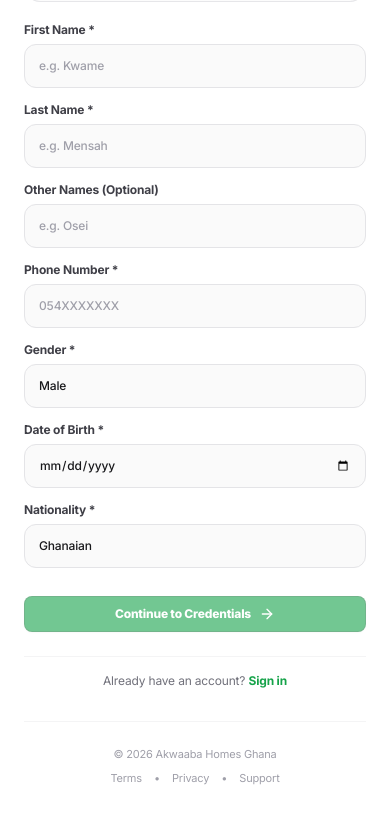
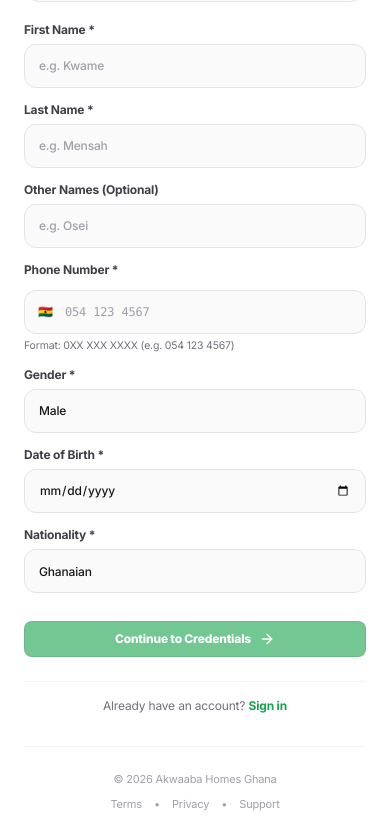
Before and after one commit to Commander-hill/akwaaba-homes, a Next.js app in the folder frontend/: page /register in a window 390 px wide. Shown: the part 903-1739 px from the top of the page. Before the commit the page ends 1714 px from the top, so only its background shows below. Built offline with nearby package versions, Linux system fonts and the light colour scheme; no server answers.

Commit message:
feat(register): add Ghanaian phone auto-formatter and network carrier detection badges

```diff
--- a/frontend/src/app/register/page.tsx
+++ b/frontend/src/app/register/page.tsx
@@ -18,7 +18,8 @@ import {
   Check,
   Lock,
   AlertCircle,
-  Circle
+  Circle,
+  Phone
 } from 'lucide-react';
 import api from '@/lib/axios';
 import toast from 'react-hot-toast';
@@ -28,6 +29,96 @@ import ThemeToggle from '@/components/ThemeToggle';
 import { Button } from '@/components/ui/Button';
 import PassportUpload from '@/components/PassportUpload';
 import { getImageUrl } from '@/lib/utils';
+
+interface GhanaCarrierInfo {
+  carrier: 'MTN' | 'Telecel' | 'AT' | 'Glo';
+  badgeColor: string;
+  badgeBg: string;
+  badgeBorder: string;
+  label: string;
+}
+
+function detectGhanaCarrier(rawPhone: string): GhanaCarrierInfo | null {
+  const digits = (rawPhone || '').replace(/\D/g, '');
+  if (!digits) return null;
+
+  let local = digits;
+  if (local.startsWith('233')) {
+    local = '0' + local.slice(3);
+  }
+
+  if (local.length < 3) return null;
+  const prefix3 = local.slice(0, 3);
+
+  // MTN Ghana: 024, 025, 053, 054, 055, 059
+  if (['024', '025', '053', '054', '055', '059'].includes(prefix3)) {
+    return {
+      carrier: 'MTN',
+      label: 'MTN MoMo',
+      badgeBg: 'bg-amber-100 dark:bg-amber-950/70',
+      badgeColor: 'text-amber-800 dark:text-amber-300',
+      badgeBorder: 'border-amber-300/80 dark:border-amber-800'
+    };
+  }
+
+  // Telecel Ghana: 020, 050
+  if (['020', '050'].includes(prefix3)) {
+    return {
+      carrier: 'Telecel',
+      label: 'Telecel Cash',
+      badgeBg: 'bg-rose-100 dark:bg-rose-950/70',
+      badgeColor: 'text-rose-800 dark:text-rose-300',
+      badgeBorder: 'border-rose-300/80 dark:border-rose-800'
+    };
+  }
+
+  // AT Ghana (AirtelTigo): 027, 057, 026, 056
+  if (['027', '057', '026', '056'].includes(prefix3)) {
+    return {
+      carrier: 'AT',
+      label: 'AT Money',
+      badgeBg: 'bg-blue-100 dark:bg-blue-950/70',
+      badgeColor: 'text-blue-800 dark:text-blue-300',
+      badgeBorder: 'border-blue-300/80 dark:border-blue-800'
+    };
+  }
+
+  // Glo Ghana: 023
+  if (['023'].includes(prefix3)) {
+    return {
+      carrier: 'Glo',
+      label: 'Glo',
+      badgeBg: 'bg-emerald-100 dark:bg-emerald-950/70',
+      badgeColor: 'text-emerald-800 dark:text-emerald-300',
+      badgeBorder: 'border-emerald-300/80 dark:border-emerald-800'
+    };
+  }
+
+  return null;
+}
+
+function formatGhanaianPhone(input: string): string {
+  if (!input) return '';
+  const isPlus = input.trim().startsWith('+');
+  const digits = input.replace(/\D/g, '');
+
+  if (isPlus || digits.startsWith('233')) {
+    let clean = digits.startsWith('233') ? digits.slice(3) : digits;
+    if (clean.length > 9) clean = clean.slice(0, 9);
+
+    if (clean.length === 0) return '+233 ';
+    if (clean.length <= 2) return `+233 ${clean}`;
+    if (clean.length <= 5) return `+233 ${clean.slice(0, 2)} ${clean.slice(2)}`;
+    return `+233 ${clean.slice(0, 2)} ${clean.slice(2, 5)} ${clean.slice(5)}`;
+  }
+
+  let clean = digits;
+  if (clean.length > 10) clean = clean.slice(0, 10);
+
+  if (clean.length <= 3) return clean;
+  if (clean.length <= 6) return `${clean.slice(0, 3)} ${clean.slice(3)}`;
+  return `${clean.slice(0, 3)} ${clean.slice(3, 6)} ${clean.slice(6)}`;
+}
 
 export default function RegisterPage() {
   const router = useRouter();
@@ -162,8 +253,9 @@ export default function RegisterPage() {
       triggerError('Please enter your first and last name.');
       return;
     }
-    if (!formData.phoneNumber.trim()) {
-      triggerError('Please provide a valid Ghanaian phone number (e.g. 054xxxxxxx).');
+    const cleanPhone = formData.phoneNumber.replace(/\D/g, '');
+    if (cleanPhone.length < 9) {
+      triggerError('Please provide a valid 10-digit Ghanaian phone number (e.g. 054 123 4567).');
       return;
     }
     if (!formData.gender || !formData.nationality.trim()) {
@@ -192,8 +284,8 @@ export default function RegisterPage() {
     }
 
     if (formData.role === 'TENANT' && formData.isStudent) {
-      if (!formData.guardianName.trim() || !formData.guardianPhone.trim()) {
-        triggerError('Please provide emergency guardian contact details.');
+      if (!formData.guardianName.trim() || formData.guardianPhone.replace(/\D/g, '').length < 9) {
+        triggerError('Please provide valid emergency guardian contact details (10-digit Ghanaian phone number).');
         return;
       }
       if (!formData.campus || !formData.studentId.trim() || !formData.dateOfAdmission || !formData.programmeOfStudy.trim()) {
@@ -296,7 +388,7 @@ export default function RegisterPage() {
   const isStep1Valid = Boolean(
     formData.firstName.trim() &&
     formData.lastName.trim() &&
-    formData.phoneNumber.trim() &&
+    formData.phoneNumber.replace(/\D/g, '').length >= 9 &&
     formData.gender &&
     formData.nationality.trim() &&
     formData.avatarUrl && formData.avatarUrl.trim() &&
@@ -316,7 +408,7 @@ export default function RegisterPage() {
         Boolean(formData.dateOfAdmission) &&
         Boolean(formData.programmeOfStudy.trim()) &&
         Boolean(formData.guardianName.trim()) &&
-        Boolean(formData.guardianPhone.trim())))
+        formData.guardianPhone.replace(/\D/g, '').length >= 9))
   );
 
   const campusLabels: Record<string, string> = {
@@ -399,6 +491,25 @@ export default function RegisterPage() {
       isMismatch
     };
   }, [formData.password, formData.confirmPassword]);
+
+  // Ghanaian phone number auto-formatting & carrier detection
+  const handlePhoneChange = (raw: string, field: 'phoneNumber' | 'guardianPhone') => {
+    const formatted = formatGhanaianPhone(raw);
+    setFormData((prev) => ({ ...prev, [field]: formatted }));
+  };
+
+  const userCarrier = useMemo(() => detectGhanaCarrier(formData.phoneNumber), [formData.phoneNumber]);
+  const guardianCarrier = useMemo(() => detectGhanaCarrier(formData.guardianPhone), [formData.guardianPhone]);
+
+  const isUserPhoneValid = useMemo(() => {
+    const digits = formData.phoneNumber.replace(/\D/g, '');
+    return digits.length === 10 || (digits.startsWith('233') && digits.length === 12);
+  }, [formData.phoneNumber]);
+
+  const isGuardianPhoneValid = useMemo(() => {
+    const digits = formData.guardianPhone.replace(/\D/g, '');
+    return digits.length === 10 || (digits.startsWith('233') && digits.length === 12);
+  }, [formData.guardianPhone]);
 
   const inputClass = "w-full h-11 px-3.5 bg-zinc-50 dark:bg-zinc-900/60 border border-zinc-200 dark:border-zinc-800 rounded-xl text-xs font-medium text-zinc-900 dark:text-white placeholder:text-zinc-400 focus:bg-white dark:focus:bg-zinc-900 focus:border-[#0F5132] focus:ring-4 focus:ring-[#0F5132]/10 outline-none transition";
   const labelClass = "block text-xs font-bold text-zinc-700 dark:text-zinc-300 mb-1.5";
@@ -778,16 +889,44 @@ export default function RegisterPage() {
                     placeholder="e.g. Osei"
                   />
                 </div>
+                {/* User Phone Number with Ghanaian Carrier Detection */}
                 <div>
+                  <div className="flex items-center justify-between mb-1.5">
                     <label className={labelClass}>Phone Number *</label>
+                    {userCarrier && (
+                      <span className={`inline-flex items-center gap-1 px-2 py-0.5 rounded-full text-[10px] font-bold border transition-all animate-in fade-in ${userCarrier.badgeBg} ${userCarrier.badgeColor} ${userCarrier.badgeBorder}`}>
+                        <span className="w-1.5 h-1.5 rounded-full bg-current animate-pulse" />
+                        <span>{userCarrier.label}</span>
+                      </span>
+                    )}
+                  </div>
+                  <div className="relative">
+                    <div className="absolute inset-y-0 left-0 pl-3.5 flex items-center pointer-events-none text-zinc-400">
+                      <span className="text-xs mr-1 select-none">🇬🇭</span>
+                    </div>
                     <input
                       type="tel"
                       required
-                    className={inputClass}
+                      className={`${inputClass} pl-10 pr-9 font-mono`}
                       value={formData.phoneNumber}
-                    onChange={(e) => setFormData({ ...formData, phoneNumber: e.target.value })}
-                    placeholder="054XXXXXXX"
+                      onChange={(e) => handlePhoneChange(e.target.value, 'phoneNumber')}
+                      placeholder="054 123 4567"
                     />
+                    {isUserPhoneValid && (
+                      <div className="absolute inset-y-0 right-0 pr-3 flex items-center text-emerald-600 dark:text-emerald-400 pointer-events-none">
+                        <CheckCircle2 className="w-4 h-4" />
+                      </div>
+                    )}
+                  </div>
+                  <p className="text-[10.5px] text-zinc-500 dark:text-zinc-400 mt-1">
+                    {isUserPhoneValid ? (
+                      <span className="text-emerald-600 dark:text-emerald-400 font-semibold flex items-center gap-1">
+                        <Check className="w-3 h-3" /> Valid Ghanaian mobile line (MoMo ready)
+                      </span>
+                    ) : (
+                      'Format: 0XX XXX XXXX (e.g. 054 123 4567)'
+                    )}
+                  </p>
                 </div>
                 <div>
                   <label className={labelClass}>Gender *</label>
@@ -952,16 +1091,44 @@ export default function RegisterPage() {
                           placeholder="Parent or Guardian Name"
                         />
                       </div>
+                      {/* Guardian Phone Number with Carrier Detection */}
                       <div>
+                        <div className="flex items-center justify-between mb-1.5">
                           <label className={labelClass}>Guardian Phone Number *</label>
+                          {guardianCarrier && (
+                            <span className={`inline-flex items-center gap-1 px-2 py-0.5 rounded-full text-[10px] font-bold border transition-all animate-in fade-in ${guardianCarrier.badgeBg} ${guardianCarrier.badgeColor} ${guardianCarrier.badgeBorder}`}>
+                              <span className="w-1.5 h-1.5 rounded-full bg-current animate-pulse" />
+                              <span>{guardianCarrier.label}</span>
+                            </span>
+                          )}
+                        </div>
+                        <div className="relative">
+                          <div className="absolute inset-y-0 left-0 pl-3.5 flex items-center pointer-events-none text-zinc-400">
+                            <span className="text-xs mr-1 select-none">🇬🇭</span>
+                          </div>
                           <input
                             type="tel"
                             required
-                          className={inputClass}
+                            className={`${inputClass} pl-10 pr-9 font-mono`}
                             value={formData.guardianPhone}
-                          onChange={(e) => setFormData({ ...formData, guardianPhone: e.target.value })}
-                          placeholder="054XXXXXXX"
+                            onChange={(e) => handlePhoneChange(e.target.value, 'guardianPhone')}
+                            placeholder="054 123 4567"
                           />
+                          {isGuardianPhoneValid && (
+                            <div className="absolute inset-y-0 right-0 pr-3 flex items-center text-emerald-600 dark:text-emerald-400 pointer-events-none">
+                              <CheckCircle2 className="w-4 h-4" />
+                            </div>
+                          )}
+                        </div>
+                        <p className="text-[10.5px] text-zinc-500 dark:text-zinc-400 mt-1">
+                          {isGuardianPhoneValid ? (
+                            <span className="text-emerald-600 dark:text-emerald-400 font-semibold flex items-center gap-1">
+                              <Check className="w-3 h-3" /> Valid Ghanaian mobile line
+                            </span>
+                          ) : (
+                            'Format: 0XX XXX XXXX (e.g. 054 123 4567)'
+                          )}
+                        </p>
                       </div>
                     </div>
 
@@ -1199,7 +1366,14 @@ export default function RegisterPage() {
                   </div>
                   <div>
                     <dt className="text-[11px] text-zinc-500 dark:text-zinc-400">Phone Number</dt>
-                    <dd className="font-mono font-semibold text-zinc-900 dark:text-zinc-100">{formData.phoneNumber}</dd>
+                    <dd className="font-mono font-semibold text-zinc-900 dark:text-zinc-100 flex items-center gap-1.5 flex-wrap">
+                      <span>{formData.phoneNumber}</span>
+                      {userCarrier && (
+                        <span className={`px-1.5 py-0.5 rounded text-[9px] font-bold border ${userCarrier.badgeBg} ${userCarrier.badgeColor} ${userCarrier.badgeBorder}`}>
+                          {userCarrier.label}
+                        </span>
+                      )}
+                    </dd>
                   </div>
                   <div>
                     <dt className="text-[11px] text-zinc-500 dark:text-zinc-400">Gender</dt>
@@ -1281,8 +1455,13 @@ export default function RegisterPage() {
                       </div>
                       <div className="col-span-2 pt-1.5 border-t border-zinc-200/70 dark:border-zinc-800/80">
                         <dt className="text-[11px] text-zinc-500 dark:text-zinc-400">Emergency Guardian Contact</dt>
-                        <dd className="font-semibold text-zinc-900 dark:text-zinc-100">
-                          {formData.guardianName} &bull; <span className="font-mono">{formData.guardianPhone}</span>
+                        <dd className="font-semibold text-zinc-900 dark:text-zinc-100 flex items-center gap-1.5 flex-wrap">
+                          <span>{formData.guardianName} &bull; <span className="font-mono">{formData.guardianPhone}</span></span>
+                          {guardianCarrier && (
+                            <span className={`px-1.5 py-0.5 rounded text-[9px] font-bold border ${guardianCarrier.badgeBg} ${guardianCarrier.badgeColor} ${guardianCarrier.badgeBorder}`}>
+                              {guardianCarrier.label}
+                            </span>
+                          )}
                         </dd>
                       </div>
                     </>
```
Lines whose indentation alone changed are shown as unchanged.
